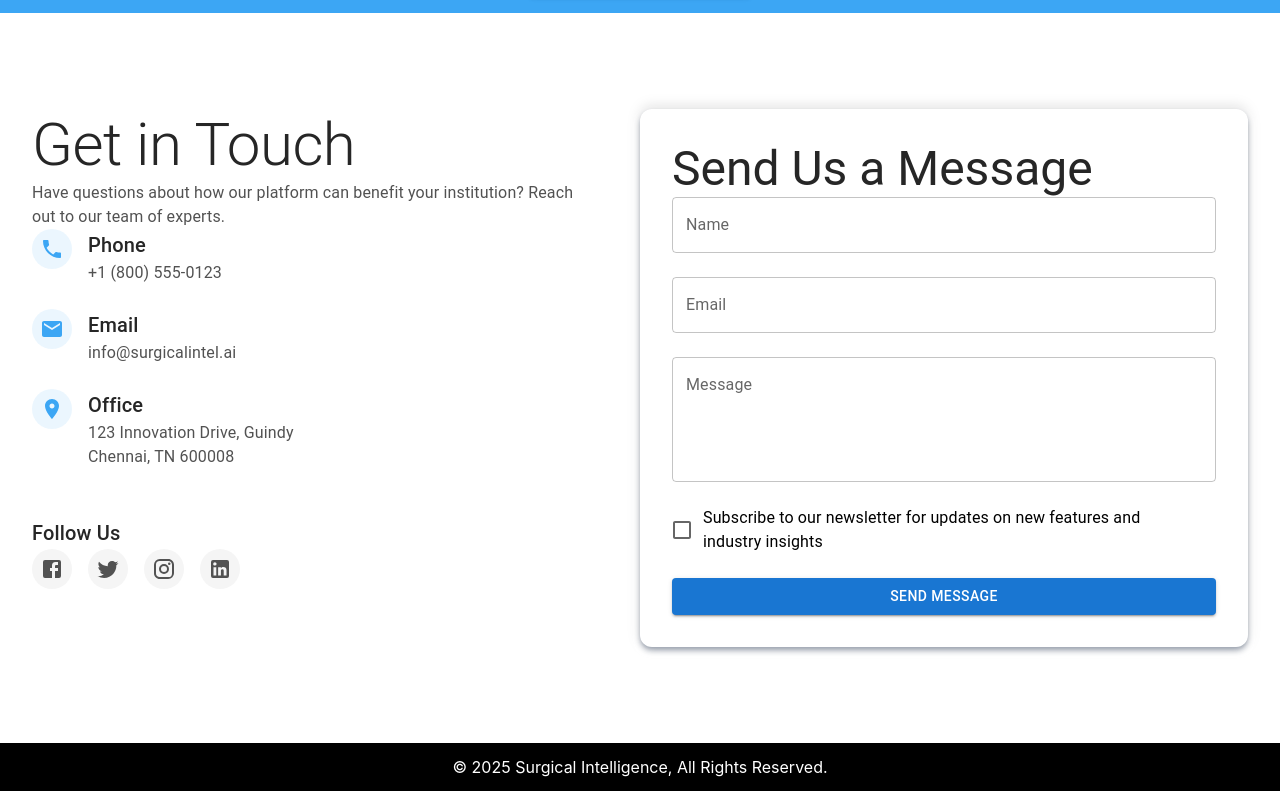
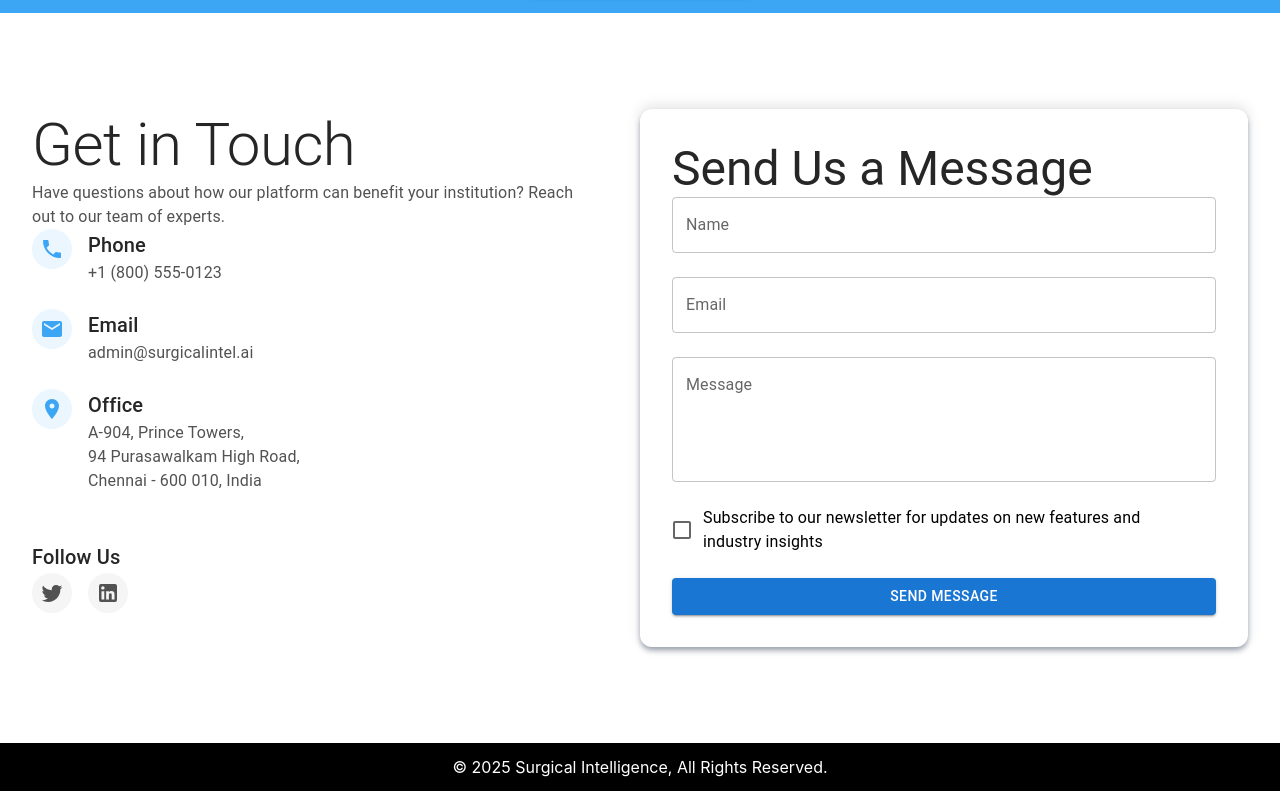
Before and after one commit to surgicalintel-admin/surgicalintel-admin.github.io, a React (Create React App) app: page / in a window 1280 px wide. Shown: the part 2744-3535 px from the top of the page. Built offline with nearby package versions, Linux system fonts and the light colour scheme.

Commit message:
Updated address, social media links, email

```diff
--- a/src/components/sections/contact-section.tsx
+++ b/src/components/sections/contact-section.tsx
@@ -18,26 +18,26 @@ const ContactSection = () => {
     {
       icon: <Email className="w-5 h-5 text-primary" />,
       title: "Email",
-      content: "info@surgicalintel.ai",
+      content: "admin@surgicalintel.ai",
     },
     {
       icon: <LocationOn className="w-5 h-5 text-primary" />,
       title: "Office",
       content: (
         <>
-          123 Innovation Drive, Guindy
+          A-904, Prince Towers,
           <br />
-          Chennai, TN 600008
+          94 Purasawalkam High Road,
+          <br/>
+          Chennai - 600 010, India
         </>
       ),
     },
   ];
 
   const socialLinks = [
-    { icon: <Facebook className="w-5 h-5" />, href: "#" },
-    { icon: <Twitter className="w-5 h-5" />, href: "#" },
-    { icon: <Instagram className="w-5 h-5" />, href: "#" },
-    { icon: <LinkedIn className="w-5 h-5" />, href: "#" },
+    { icon: <Twitter className="w-5 h-5" />, href: "https://x.com/surgicalintelai" },
+    { icon: <LinkedIn className="w-5 h-5" />, href: "https://linkedin.com/company/surgical-intel" },
   ];
 
   const onSubmit = (data) => {
```
